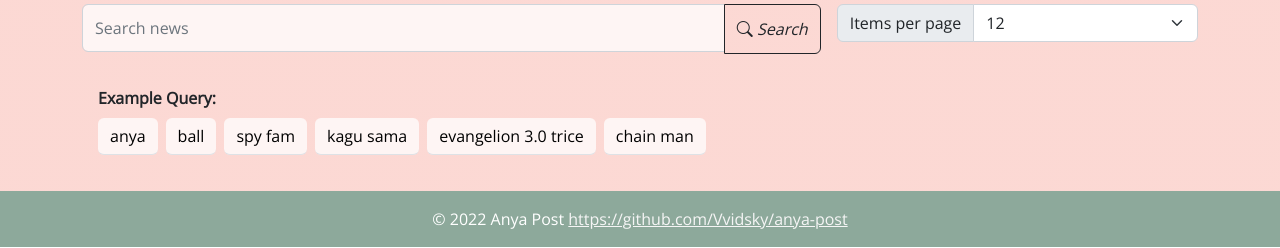
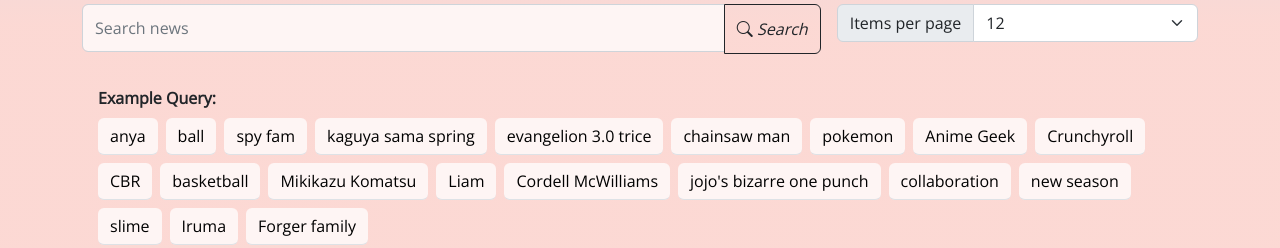
Before and after one commit to Vvidsky/anya-post, a React (Create React App) app: page / in a window 1280 px wide. Shown: the part 704-952 px from the top of the page. Built offline with nearby package versions, Linux system fonts and the light colour scheme.

Commit message:
change the example query duplicate buttons to array mapping + prettier formatting

```diff
--- a/src/routes/Home.jsx
+++ b/src/routes/Home.jsx
@@ -60,13 +60,22 @@
     setCurrentPage(1);
   }
 
+  const exampleQueries = [
+    "anya", "ball", "spy fam", "kaguya sama spring",
+    "evangelion 3.0 trice", "chainsaw man", "pokemon",
+    "Anime Geek", "Crunchyroll", "CBR", "basketball",
+    "Mikikazu Komatsu", "Liam", "Cordell McWilliams",
+    "jojo's bizarre one punch", "collaboration", "new season",
+    "slime", "Iruma", "Forger family"
+  ]
+
   return (
     <div className="d-flex flex-column bd-highlight justify-content-center" style={{ minHeight: "80vh" }}>
       <div className="container mt-3">
         <form className="row g-3 out" onSubmit={handleSubmit}>
           {/* Front Image */}
           <div className="front_main">
-                <img width="100%" src={front_main} className="d-block mx-auto" style={{maxWidth:"800px"}} alt="front_image"/>
+            <img width="100%" src={front_main} className="d-block mx-auto" style={{ maxWidth: "800px" }} alt="front_image" />
           </div>
           <div className="col-md-12 col-xl-8">
             <div className="input-group">
@@ -86,25 +95,26 @@
           </div>
           <div className="col-md-12">
             <div className="example-query">
-                <p><b>Example Query:</b></p>
-                <button className="btn border-bottom tag" onClick={queryButton} value="anya">anya</button>
-                <button className="btn border-bottom tag" onClick={queryButton} value="ball">ball</button>
-                <button className="btn border-bottom tag" onClick={queryButton} value="spy fam">spy fam</button>
-                <button className="btn border-bottom tag" onClick={queryButton} value="kagu sama">kagu sama</button>
-                <button className="btn border-bottom tag" onClick={queryButton} value="evangelion 3.0 trice">evangelion 3.0 trice</button>
-                <button className="btn border-bottom tag" onClick={queryButton} value="chain man">chain man</button>
+              <p><b>Example Query:</b></p>
+              {exampleQueries.map(keyword =>
+                <button key={keyword}
+                  className="btn border-bottom tag"
+                  onClick={queryButton}
+                  value={keyword}>
+                  {keyword}
+                </button>)}
             </div>
           </div>
         </form>
       </div>
 
-      {searchQuery? <h3 className="text-center">Search result for <b>"{searchQuery}"</b></h3> : null}
+      {searchQuery ? <h3 className="text-center">Search result for <b>"{searchQuery}"</b></h3> : null}
 
-      <div className="row row-cols-1 row-cols-md-2 row-cols-lg-3 row-cols-xl-4 g-4 mt-1 mb-3">
+      <div className="row row-cols-1 row-cols-md-2 row-cols-lg-3 row-cols-xl-3 row-cols-xxl-4 g-4 mt-1 mb-3">
         {currentRecords.map((news) => {
           return (
             <div key={news._id} className="col">
-              <Card news={news} searchQuery={searchQuery}/>
+              <Card news={news} searchQuery={searchQuery} />
             </div>)
         })}
       </div>
@@ -115,8 +125,8 @@
         currentPage={currentPage}
         setCurrentPage={setCurrentPage}
       /> : null : <div className='col-md-12'>
-          <img width="100%" src={not_match} className="d-block mx-auto" style={{maxWidth:"800px"}} alt='not_match'/>
-        </div>}
+        <img width="100%" src={not_match} className="d-block mx-auto" style={{ maxWidth: "800px" }} alt='not_match' />
+      </div>}
     </div>
   )
 }
```
